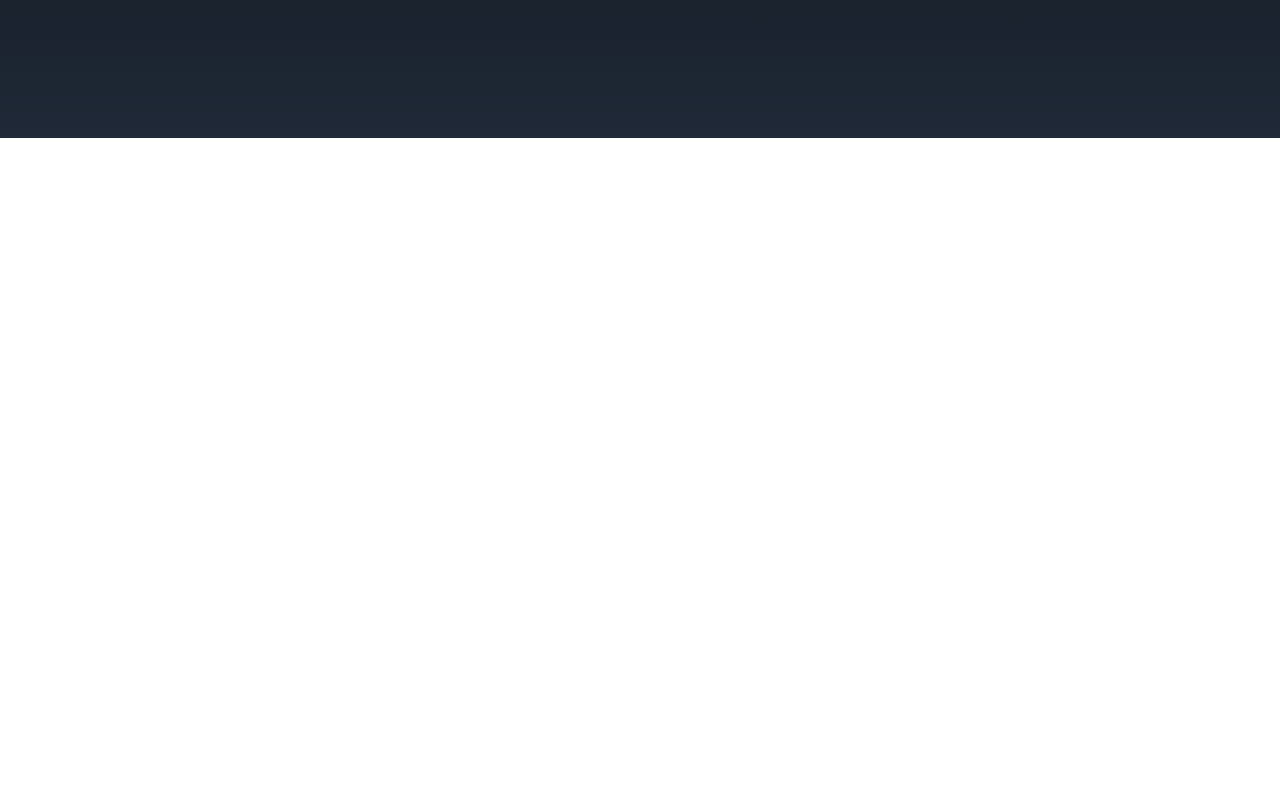
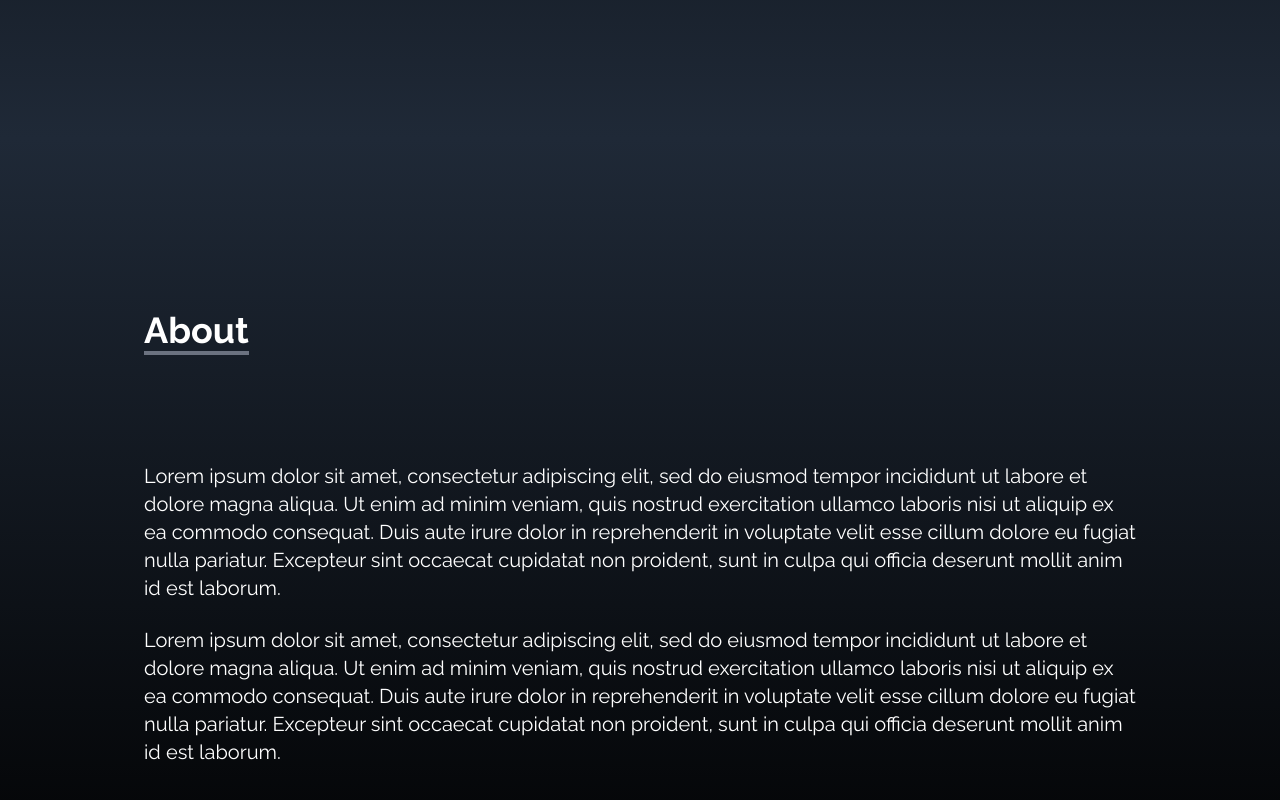
Before and after one commit to viniciussrusso/react-portfolio, a React (Create React App) app: page / in a window 1280 px wide. Shown: the part 662-1462 px from the top of the page. Before the commit the page ends 800 px from the top, so only its background shows below. Built offline with nearby package versions, Linux system fonts and the light colour scheme.

Commit message:
Above added

```diff
--- a/src/App.js
+++ b/src/App.js
@@ -2,6 +2,7 @@
 import { NavBar } from "./components/NavBar";
 import { Home } from "./components/Home";
 import { SocialLinks } from "./components/SocialLinks";
+import { Above } from "./components/Above";
 
 function App() {
   return (
@@ -9,6 +10,7 @@
       <NavBar />
       <Home />
       <SocialLinks />
+      <Above />
     </div>
   );
 }
--- /dev/null
+++ b/src/components/Above.jsx
@@ -0,0 +1,41 @@
+import React from "react";
+
+export const Above = () => {
+  return (
+    <div
+      name="about"
+      className="w-full h-screen bg-gradient-to-b from-gray-800 to-black text-white
+      "
+    >
+      <div className="max-w-screen-lg p-4 mx-auto flex flex-col justify-center w-full h-full">
+        <div className="pb-8">
+          <p className="text-4xl font-bold inline border-b-4 border-gray-500  hover:text-cyan-500">
+            About
+          </p>
+        </div>
+
+        <p className="text-xl mt-20">
+          Lorem ipsum dolor sit amet, consectetur adipiscing elit, sed do
+          eiusmod tempor incididunt ut labore et dolore magna aliqua. Ut enim ad
+          minim veniam, quis nostrud exercitation ullamco laboris nisi ut
+          aliquip ex ea commodo consequat. Duis aute irure dolor in
+          reprehenderit in voluptate velit esse cillum dolore eu fugiat nulla
+          pariatur. Excepteur sint occaecat cupidatat non proident, sunt in
+          culpa qui officia deserunt mollit anim id est laborum.
+        </p>
+
+        <br />
+
+        <p className="text-xl">
+          Lorem ipsum dolor sit amet, consectetur adipiscing elit, sed do
+          eiusmod tempor incididunt ut labore et dolore magna aliqua. Ut enim ad
+          minim veniam, quis nostrud exercitation ullamco laboris nisi ut
+          aliquip ex ea commodo consequat. Duis aute irure dolor in
+          reprehenderit in voluptate velit esse cillum dolore eu fugiat nulla
+          pariatur. Excepteur sint occaecat cupidatat non proident, sunt in
+          culpa qui officia deserunt mollit anim id est laborum.
+        </p>
+      </div>
+    </div>
+  );
+};
```
